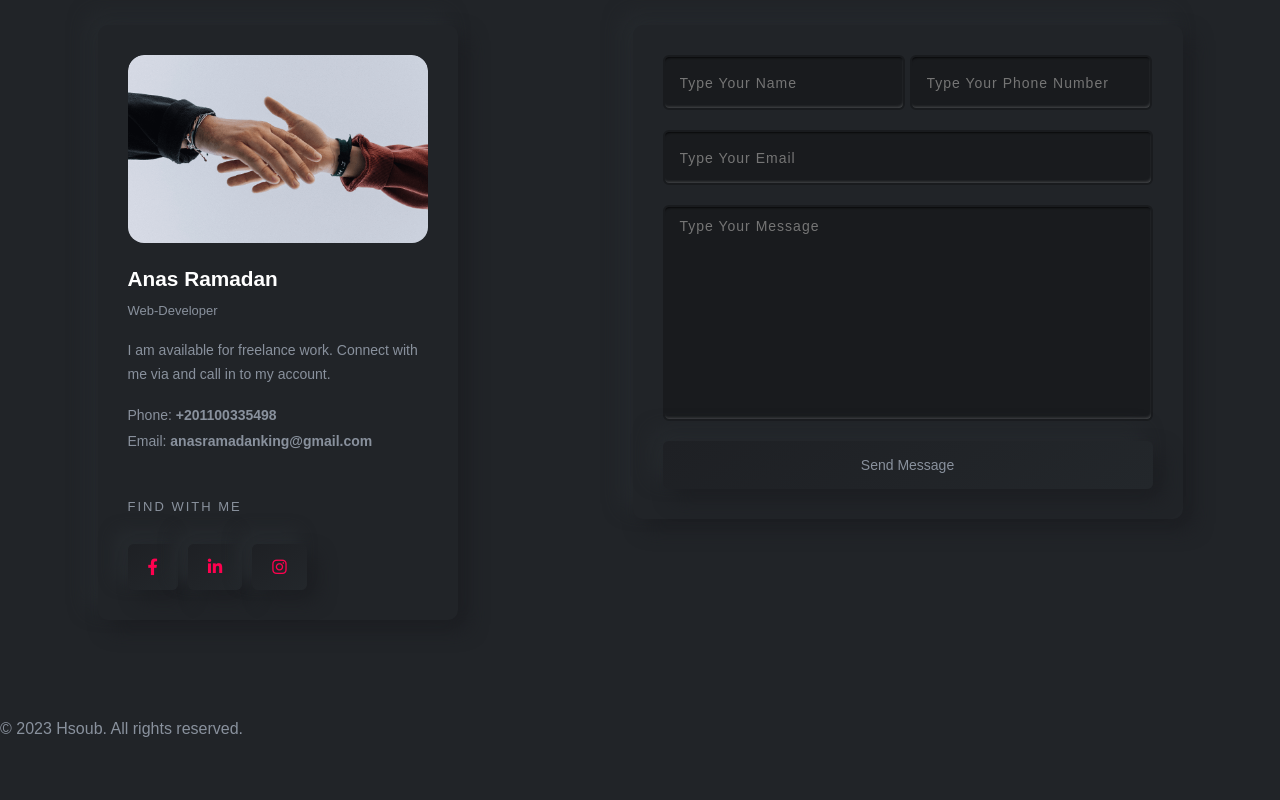
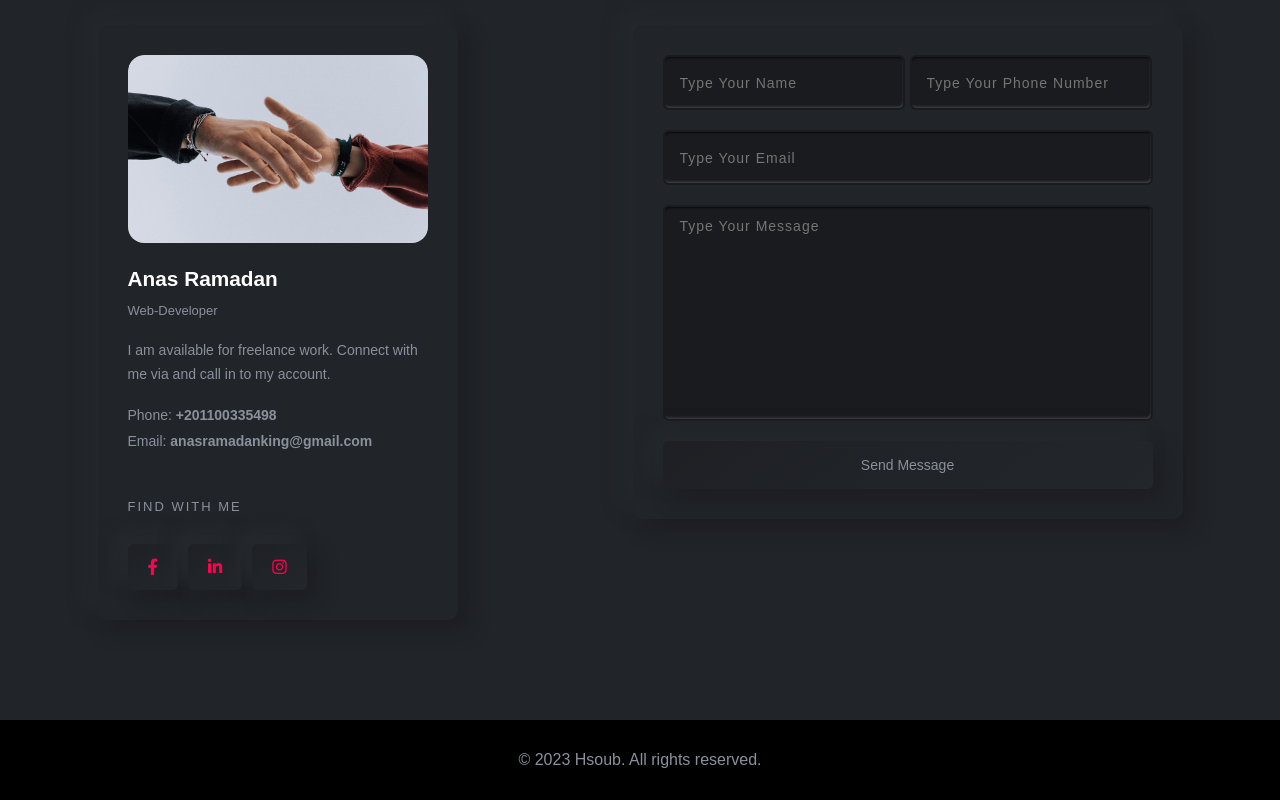
Before and after one commit to anasramadan098/portofoilo, a plain HTML site: page index.html in a window 1280 px wide. Shown: the part 5259-6059 px from the top of the page. Before the commit the page ends 5997 px from the top, so only its background shows below. Drawn offline with Linux system fonts and the light colour scheme.

Commit message:
Update style.css

```diff
--- a/css/style.css
+++ b/css/style.css
@@ -664,6 +664,17 @@ section:not(:last-of-type)::after {
     background: var(--red-color);
 }
 ::-webkit-scrollbar-button {
-    background-color: #262a2e;
+    background-color: var(--red-color);
 }
 /* Scroll Bar  */
+footer {
+    background-color: #000;
+    min-height: 80px;
+    display: flex;
+    justify-content: center;
+    align-items: center;
+    width: 100%;
+}
+footer p {
+    text-align: center;
+}
```
